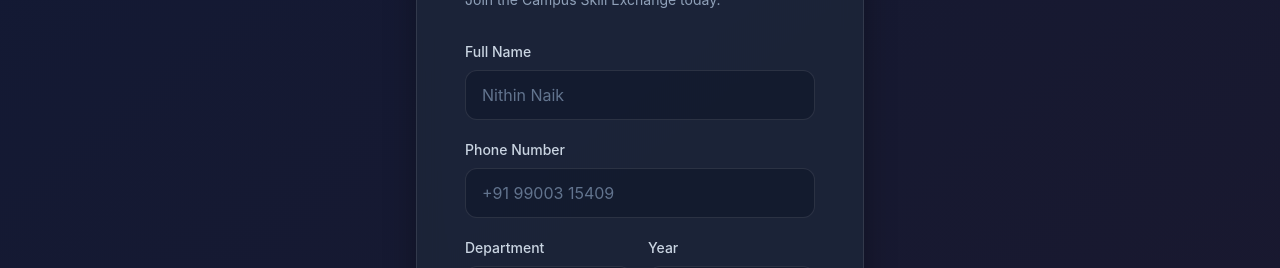
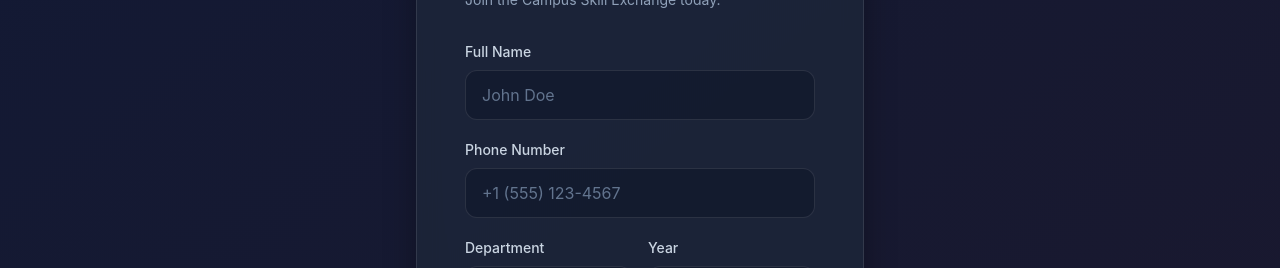
Before and after one commit to looser-lag/DBMS-PROJECT, a React app in the folder frontend/: page /register in a window 1280 px wide. Shown: the part 253-521 px from the top of the page. Built offline with nearby package versions, Linux system fonts and the light colour scheme; the HTML template or start-up script is replaced by a standard one.

Commit message:
revert: placeholders on Auth page to original values

```diff
--- a/frontend/src/pages/Auth.jsx
+++ b/frontend/src/pages/Auth.jsx
@@ -60,7 +60,7 @@ export default function Auth({ isLogin = true }) {
                                 <input
                                     type="text"
                                     className="w-full bg-slate-800/60 border border-slate-600 rounded-xl px-4 py-3 focus:ring-2 focus:ring-indigo-500 focus:border-transparent outline-none transition-all placeholder-slate-500"
-                                    placeholder="Nithin Naik"
+                                    placeholder="John Doe"
                                     value={name}
                                     onChange={(e) => setName(e.target.value)}
                                     required
@@ -71,7 +71,7 @@ export default function Auth({ isLogin = true }) {
                                 <input
                                     type="tel"
                                     className="w-full bg-slate-800/60 border border-slate-600 rounded-xl px-4 py-3 focus:ring-2 focus:ring-indigo-500 focus:border-transparent outline-none transition-all placeholder-slate-500"
-                                    placeholder="+91 99003 15409"
+                                    placeholder="+1 (555) 123-4567"
                                     value={phone}
                                     onChange={(e) => setPhone(e.target.value)}
                                     required
```
